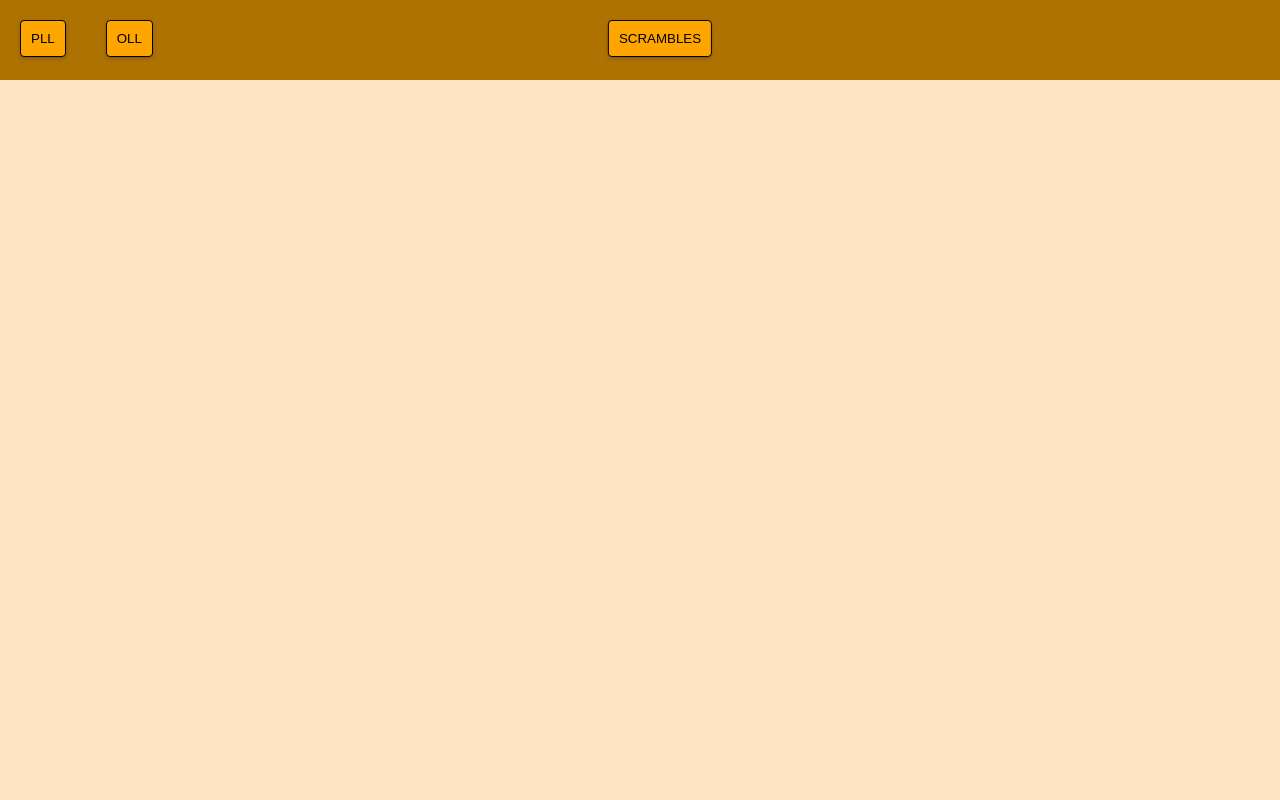
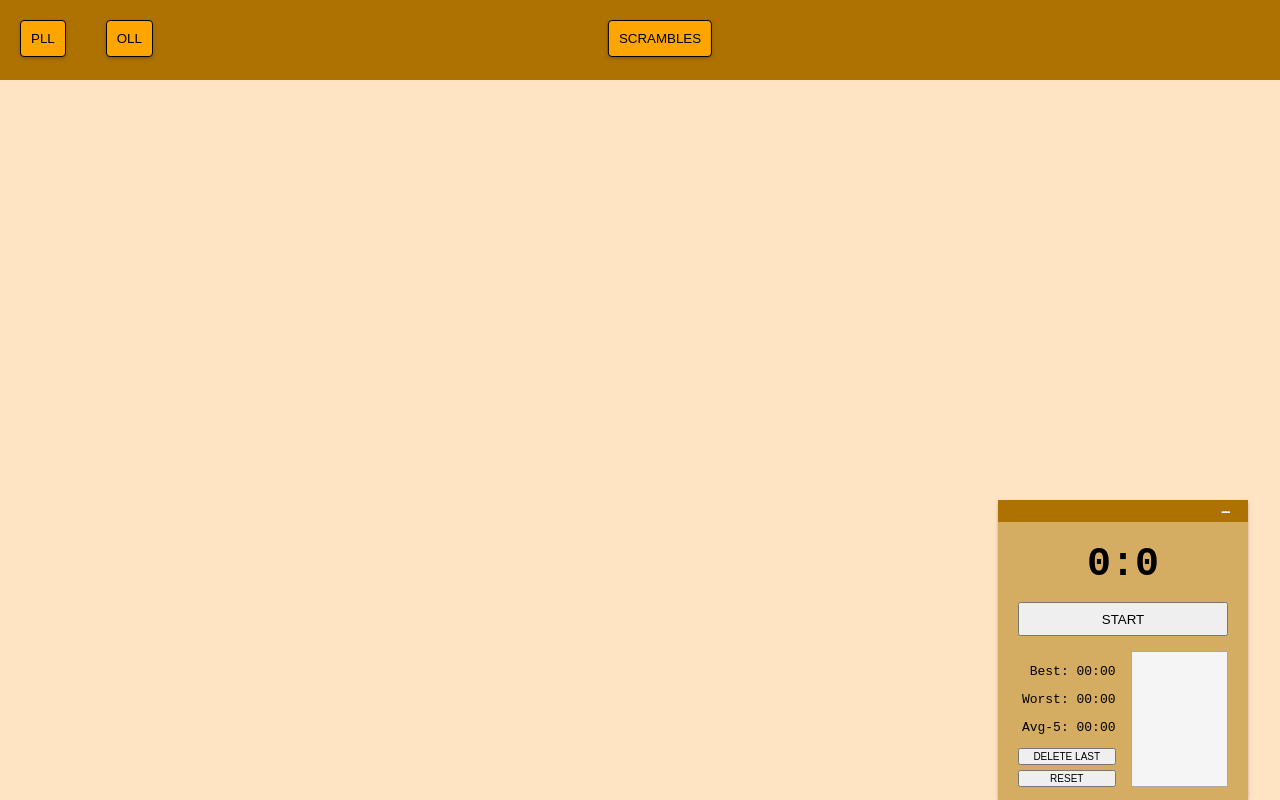
Before and after one commit to neordovah/rubik, a React (Create React App) app: page / in a window 1280 px wide. Built offline with nearby package versions, Linux system fonts and the light colour scheme.

Commit message:
timer added with functional stopwatch

```diff
--- a/src/components/App.js
+++ b/src/components/App.js
@@ -2,6 +2,7 @@ import React, { useState } from "react"
 import pllCases from "./pllCases"
 import ollCases from "./ollCases"
 import CaseComponent from "./CaseComponent"
+import Timer from "./Timer"
 
 export default function Main() {
 
@@ -21,15 +22,22 @@ export default function Main() {
 
     }
 
+    function handleScrambles() {
+        /*setPage(
+            <Scramble />
+        )*/
+    }
+
     return (
         <>
             <header>
                 <button id="pll" onClick={() => handleClick(0)}>PLL</button>
                 <button id="oll" onClick={() => handleClick(1)}>OLL</button>
-                <button id="scrambles">SCRAMBLES</button>
+                <button id="scrambles" onClick={handleScrambles()}>SCRAMBLES</button>
             </header>
             <main>
                 {page}
+                {Timer()}
             </main>
         </>
     )
--- /dev/null
+++ b/src/components/Timer.js
@@ -0,0 +1,58 @@
+import React, {useState} from "react"
+
+export default function Timer() {
+
+    const [minutes, setMinutes] = useState(0)
+    const [seconds, setSeconds] = useState(0)
+    const [isTimerOn, setIsTimerOn] = useState(false)
+
+
+
+    React.useEffect(() => {
+
+        let interval = null
+
+        if(isTimerOn) {
+            setSeconds(0)
+            setMinutes(0)
+            interval = setInterval(() => {
+                setSeconds(prevSeconds => prevSeconds + 1)
+                if(seconds === 59) {
+                    setMinutes(prevMinutes => prevMinutes + 1)
+                    setSeconds(0)
+                }
+            }, 1000)
+
+        } else {
+            clearInterval(interval)
+        }
+        return () => clearInterval(interval)
+
+    }, [isTimerOn])
+
+    return (
+        <div id="timer">
+            <div id="timer-bar">
+                <button id="timer-minimise">--</button>
+            </div>
+            <div id="timer-main">
+                <h1>{minutes}:{seconds}</h1>
+                <button onClick={() => setIsTimerOn(prevTimerOn => !prevTimerOn)} id="timer-start">START</button>
+                <div id="timer-left">
+                    <div id="timer-stats">
+                        <p id="stats-best">Best: 00:00</p>
+                        <p id="stats-worst">Worst: 00:00</p>
+                        <p id="stats-avg">Avg-5: 00:00</p>
+                    </div>
+                    <div id="timer-buttons">
+                        <button id="timer-delete-last">DELETE LAST</button>
+                        <button id="timer-reset">RESET</button>
+                    </div>
+                </div>
+                <div id="timer-right">
+                </div>
+            </div>
+
+        </div>
+    )
+}
--- a/src/index.scss
+++ b/src/index.scss
@@ -43,8 +43,8 @@ main {
     flex-direction: column;
     background-color: bisque;
     min-height: 100%;
-    padding: 80px 10vw;
-    //margin-top: 80px;
+    padding: 80px 20vw 80px 10vw;
+    //position: relative;
     h1 {
         padding: 0;
         margin: 0;
@@ -68,8 +68,66 @@ main {
         color: black;
         text-shadow: 1px 1px 0 darkgray;
     }
+    #timer {
+        font-family: monospace;
+        position: fixed;
+        height: 300px;
+        width: 250px;
+        background-color: rgb(212, 173, 99);
+        bottom: 0;
+        right: 2.5vw;
+        box-shadow: rgba(50, 50, 93, 0.25) 0px 2px 5px -1px, rgba(0, 0, 0, 0.3) 0px 1px 3px -1px;
+        #timer-bar {
+            height: 22px;
+            width: 100%;
+            background-color: rgb(174, 114, 2);
+            #timer-minimise {
+                padding: 0;
+                height: 22px;
+                position: absolute;
+                right: 20px;
+                border: none;
+                background-color: transparent;
+                color: white;
+                font-size: 20px;
+                letter-spacing: -3px;
+            }
+        }
+        #timer-main {
+            /*display: flex;
+            flex-direction: column;
+            align-items: center;*/
+            display: grid;
+            grid-template-columns: 1fr 1fr;
+            grid-template-rows: 0.25fr 0.25fr 1fr;
+            padding: 20px;
+            gap: 15px;
+            & > h1 {
+                font-size: 40px;
+                grid-column: 1 / -1;
+                text-align: center;
+            }
+            #timer-start {
+                grid-column: 1 / -1;
+            }
+            #timer-left {
+                #timer-stats {
+                    text-align: end;
+                }
+                #timer-buttons {
+                    display: flex;
+                    flex-direction: column;
+                    gap: 5px;
+                    & > * {
+                        font-size: 10px;
+                    }
+                }
+            }
+            #timer-right {
+                background-color: whitesmoke;
+                border: solid 1px darkgrey;
+                overflow-y: scroll;
+            }
+        }
+    }
 }
-
-.text {
-    overflow-wrap: anywhere;
-}
```
